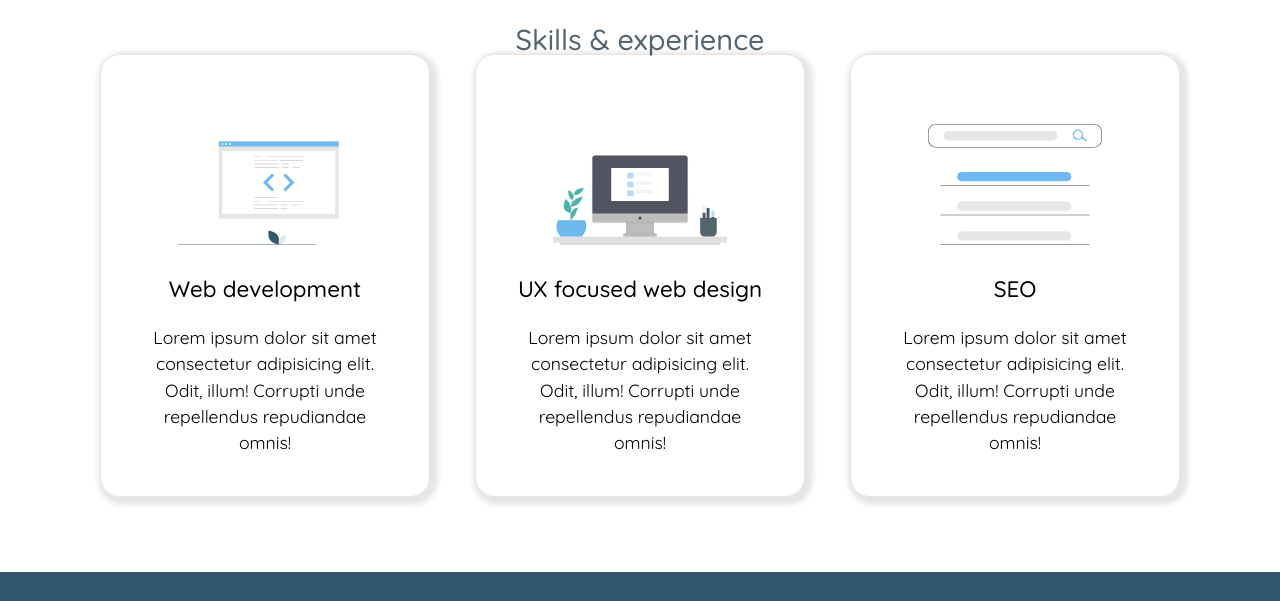
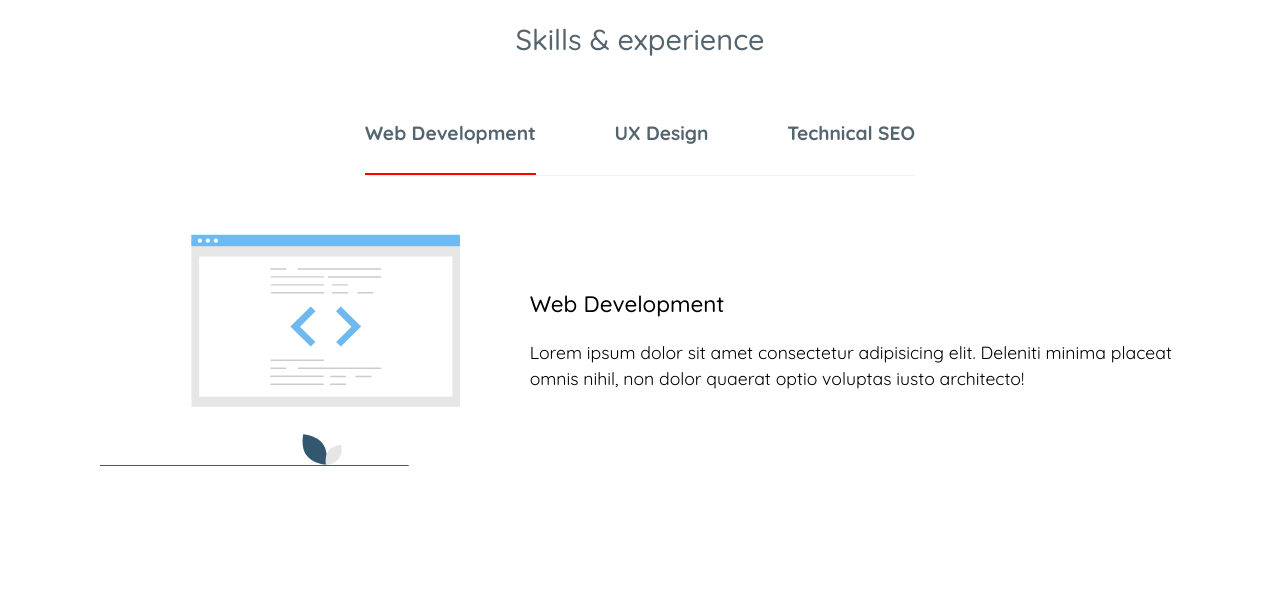
Before and after one commit to MikeDThorpe/portfolio-site, a plain HTML site: page index.html in a window 1280 px wide. Shown: the part 1150-1751 px from the top of the page. Drawn offline with Linux system fonts and the light colour scheme.

Commit message:
adds javascript logic to adbout & index pages

```diff
--- a/css/components/components.css
+++ b/css/components/components.css
@@ -64,11 +64,12 @@ button {
 }
 .accordion-section {
     width: 100%;
+    margin-top: 75px;
     position: relative;
     background-color: #f2f2f2ff;
 }
 .accordion-block {
-    margin-top: 100px;
+    margin-top: 75px;
 }
 .accordion-row {
     padding: 25px;
@@ -107,13 +108,12 @@ button {
 }
 .portfolio-banner {
     width: 100%;
+    height: 250px;
     padding: 40px;
-    position: relative;
-    top: -74px;
     display: flex;
     flex-direction: column;
-    align-items: center;
     text-align: center;
+    justify-content: space-between;
     background-color: var(--dark-blue);
     border-radius: 10px;
     -webkit-border-radius: 10px;
--- a/css/design-tokens/layout.css
+++ b/css/design-tokens/layout.css
@@ -13,10 +13,13 @@ main {
     padding-top: 75px;
     padding-bottom: 75px;
 }
-.header-margin {
-    margin-bottom: 20px;
+.text-margin-sm {
+    margin-bottom: 10px;
 }
-.text-margin {
+.text-margin-md {
+    margin-bottom: 25px;
+}
+.text-margin-lg {
     margin-bottom: 40px;
 }
 .position-rel {
--- a/css/design-tokens/typography.css
+++ b/css/design-tokens/typography.css
@@ -17,13 +17,13 @@ h3 {
     line-height: 1.3;
 }
 h5 {
-    font-size: 1.1rem;
+    font-size: 1.2rem;
     line-height: 1.5;
 }
 h6 {
     font-size: 1.1rem;
 }
-p, a {
+p, a, li {
     font-size: 1rem;
     line-height: 1.5;
 }
--- a/css/main.css
+++ b/css/main.css
@@ -2,12 +2,8 @@
     width: 100%;
     text-align: center;
 }
-.hero-section-content {
-    margin-bottom: 75px;
-}
 .hero-section-content p {
     margin-top: 25px;
-    margin-bottom: 25px;
 }
 .hero-section-cta {
     width: fit-content;
@@ -52,30 +48,36 @@
     background-repeat: no-repeat;
     background-size: contain;
 }
-.icon-block-section {
-    display: grid;
-    grid-template-columns: 1fr;
-    row-gap: 75px;
+.tab-section-nav {
+    width: 100%;
+    text-align: center;
+    cursor: pointer;
 }
-.icon-block {
+.tab-section-nav h5 {
+    padding-top: 25px;
+    padding-bottom: 25px;
+}
+.tab-section-container {
     width: 100%;
-    padding: 40px;
-    border-radius: 20px;
-    box-shadow: 3px 3px 5px 5px rgba(0,0,0,0.1);
-    border: 1px solid rgba(0,0,0,0.1);
-    -webkit-border-radius: 20px;
-    -moz-border-radius: 20px;
-    -ms-border-radius: 20px;
-    -o-border-radius: 20px;
+    margin-top: 40px;
+    position: relative;
 }
-.icon-block-image-container {
-    width: 70%;
-    height: 150px;
-    margin: 0  auto;
-    margin-bottom: 30px;
-    display: flex;
-    align-items: flex-end;
+.tab-image {
+    width: 100%;
+    height: 250px;
 }
-.icon-block img {
-    width: 100%;
+.tab-active {
+    border-bottom: 2px solid red;
 }
+.tab-section-content {
+    position: relative;
+    flex-direction: column;
+    align-items: center;
+    text-align: center;
+}
+#tabcontent2, #tabcontent3 {
+    display: none;
+    position: relative;
+    top: 0px;
+    left: 0px;
+}
--- a/css/media-queries/mq-768-plus.css
+++ b/css/media-queries/mq-768-plus.css
@@ -12,8 +12,10 @@ p, a {
 }
 .hero-section-content {
     order: -1;
+    margin-bottom: 0px;
     text-align: left;
-    width: 40%;
+    width: 50%;
+    margin-right: 40px;
 }
 .hero-section-image {
     width: 50%;
@@ -43,8 +45,28 @@ p, a {
     width: 60%;
 }
 .portfolio-banner {
+    height: fit-content;
     flex-direction: row;
     justify-content: space-between;
     align-items: center;
     text-align: left;
 }
+.tab-section-nav {
+    width: 550px;
+    margin: 0 auto;
+    margin-bottom: 40px;
+    display: flex;
+    justify-content: space-between;
+    border-bottom: 1px solid var(--light-grey);
+}
+.tab-section-content {
+    width: 100%;
+    display: flex;
+    flex-direction: row;
+    justify-content: center;
+    text-align: left;
+}
+.tab-image {
+    width: 50%;
+    margin-right: 40px;
+}
--- a/index.html
+++ b/index.html
@@ -91,8 +91,63 @@
             </div>
         </section>
 
+        <!-- skills & experience tabbed section -->
+        <section class="global-container global-padding">
+            <h2 class="text-grey text-margin-lg text-center">Skills & experience</h2>
+
+                <div class="tab-section-nav">
+                    <h5 onclick="showTab(this)" id="tab1" class="font-700 text-blue-grey tab-active">Web Development</h5>
+                    <h5 onclick="showTab(this)" id="tab2" class="font-700 text-blue-grey">UX Design</h5>
+                    <h5 onclick="showTab(this)" id="tab3" class="font-700 text-blue-grey">Technical SEO</h5>
+                </div>
+                <section class="tab-section-container">
+
+                    <section id="tabcontent1" class="tab-section-content">
+                        <img class="tab-image" src="/assets/web-development-icon.svg" alt="">
+                        <div>
+                            <h3>Web Development</h3>
+                            <p>Lorem ipsum dolor sit amet consectetur adipisicing elit. Deleniti minima placeat omnis nihil, non dolor quaerat optio voluptas iusto architecto!</p>
+                        </div>
+                    </section>
+
+                    <section id="tabcontent2" class="tab-section-content">
+                        <img class="tab-image" src="/assets/ux-design-icon.svg" alt="">
+                        <div>
+                            <h3>UX Design</h3>
+                            <p>Lorem ipsum dolor sit amet consectetur adipisicing elit. Deleniti minima placeat omnis nihil, non dolor quaerat optio voluptas iusto architecto!</p>
+                        </div>
+                    </section>
+
+                    <section id="tabcontent3" class="tab-section-content">
+                        <img class="tab-image" src="/assets/seo-icon.svg" alt="">
+                        <div>
+                            <h3>Technical SEO</h3>
+                            <p>Lorem ipsum dolor sit amet consectetur adipisicing elit. Deleniti minima placeat omnis nihil, non dolor quaerat optio voluptas iusto architecto!</p>
+                        </div>
+                    </section>
+
+                </section>
+
+        </section>
+
+
+
+
+
+
+
+
+
+
+
+
+
+
+
+
+
         <!-- my skills / experience section -->
-        <section class="global-container global-padding text-center">
+        <!-- <section class="global-container global-padding text-center">
             <h2 class="text-grey">Skills & experience</h2>
 
             <section class="icon-block-section">
@@ -122,7 +177,19 @@
                 </article>
 
             </section>
+        </section> -->
+
+        <!-- link to portfolio -->
+        <section class="global-container global-padding">
+            <section class="portfolio-banner">
+                <div>
+                    <h2 class="text-white header-margin">Take a look at my work</h2>
+                    <p class="text-white">Check out a mix of my front and backend projects.</p>
+                </div>
+                <a href="portolfio.html"><button class="button-secondary">View portfolio</button></a>
+            </section>
         </section>
+
     </main>
 
     <!-- footer area -->
--- a/script.js
+++ b/script.js
@@ -25,3 +25,29 @@ function openNav() {
 function closeNav() {
     document.querySelector(".mobile-nav-bg").style.display = "none";
 }
+
+// index tab section logic
+let tabNav = document.querySelectorAll(".tab-section-nav h5");
+let tabContent = document.querySelectorAll(".tab-section-content");
+
+let tabcontent1 = document.querySelector("#tabcontent1");
+let tabcontent2 = document.querySelector("#tabcontent2");
+let tabcontent3 = document.querySelector("#tabcontent3");
+
+function showTab(currentElement) {
+    let id = currentElement.id;
+    console.log(id);
+    if(id === "tab1") {
+        tabcontent1.style.display = "flex";
+        tabcontent2.style.display = "none";
+        tabcontent3.style.display = "none";
+    } else if (id === "tab2") {
+        tabcontent2.style.display = "flex";
+        tabcontent1.style.display = "none";
+        tabcontent3.style.display = "none";
+    } else if (id === "tab3") {
+        tabcontent3.style.display = "flex";
+        tabcontent2.style.display = "none";
+        tabcontent1.style.display = "none";
+    }
+}
```
Also changed, not shown: about.html (+23 -33 lines), assets/about-hero.svg.
